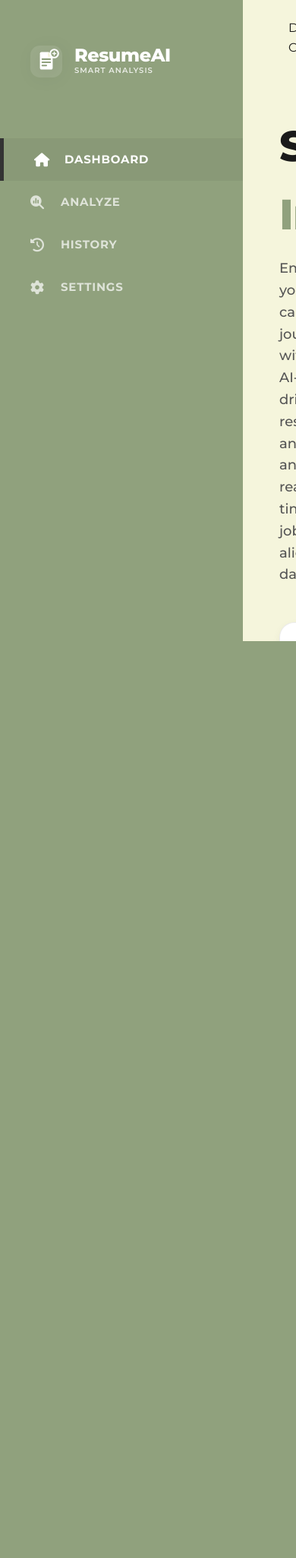
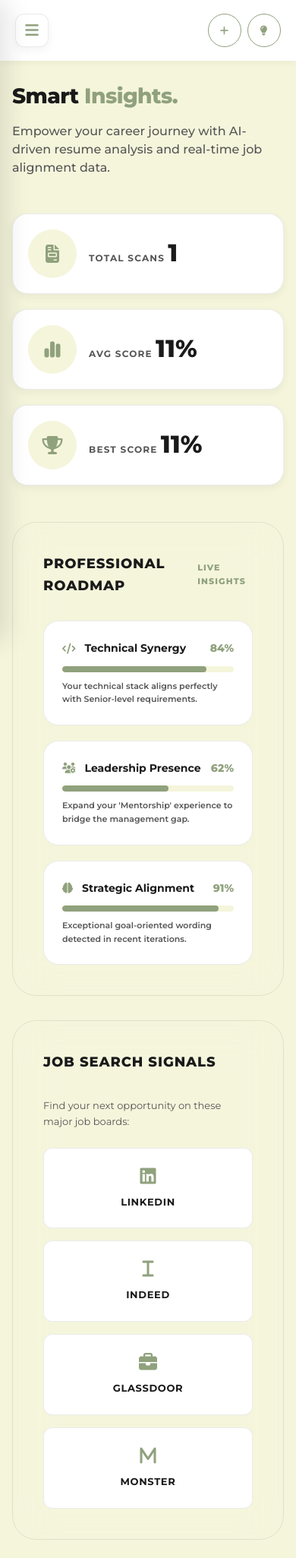
Before and after one commit to Subikshan666/ResumeFlexx, a Flask app: page /dashboard in a window 390 px wide. Shown: the whole page at 76% size. Before the commit the page ends 844 px from the top, so only its background shows below. Run offline with Flask 3, Linux system fonts and the light colour scheme; data comes from the database, SQL or seed files in the repository; some libraries are stand-ins or nearby versions.

Commit message:
updated changes

```diff
--- a/static/css/style.css
+++ b/static/css/style.css
@@ -1153,3 +1153,264 @@ body::after {
     background: var(--primary-color);
     color: #fff;
 }
+
+/* --- RESPONSIVE DESIGN --- */
+
+/* Sidebar Toggle for Mobile */
+.menu-toggle {
+    display: none;
+    background: var(--white);
+    border: 1px solid var(--border-color);
+    color: var(--primary-color);
+    width: 44px;
+    height: 44px;
+    border-radius: 12px;
+    align-items: center;
+    justify-content: center;
+    cursor: pointer;
+    font-size: 20px;
+    box-shadow: var(--shadow-soft);
+    transition: var(--transition-normal);
+}
+
+.sidebar-overlay {
+    position: fixed;
+    top: 0;
+    left: 0;
+    width: 100%;
+    height: 100%;
+    background: rgba(0, 0, 0, 0.4);
+    backdrop-filter: blur(4px);
+    z-index: 45;
+    opacity: 0;
+    visibility: hidden;
+    transition: var(--transition-normal);
+}
+
+.sidebar-overlay.active {
+    opacity: 1;
+    visibility: visible;
+}
+
+/* Laptop Responsiveness (Small Desktop / Tablets in Landscape) */
+@media screen and (max-width: 1280px) {
+    .sidebar {
+        width: 260px;
+    }
+
+    .sidebar-header {
+        padding: 40px 20px;
+    }
+
+    .nav-item {
+        padding: 14px 20px;
+        font-size: 14px;
+    }
+
+    .top-header {
+        padding: 0 30px;
+    }
+
+    .content-wrapper {
+        padding: 30px;
+    }
+
+    .welcome-section h1 {
+        font-size: 42px;
+    }
+
+    .stats-grid {
+        gap: 20px;
+    }
+
+    .stat-card {
+        padding: 20px;
+        gap: 16px;
+    }
+}
+
+/* Tablet Responsiveness */
+@media screen and (max-width: 1024px) {
+
+    .dashboard-sections,
+    .details-grid {
+        grid-template-columns: 1fr;
+    }
+
+    .form-grid {
+        gap: 30px;
+    }
+
+    .analyze-card {
+        padding: 30px;
+    }
+}
+
+/* Mobile Responsiveness */
+@media screen and (max-width: 768px) {
+    body {
+        overflow-y: auto;
+    }
+
+    .app-container {
+        flex-direction: column;
+        height: auto;
+        min-height: 100vh;
+    }
+
+    .menu-toggle {
+        display: flex;
+    }
+
+    .sidebar {
+        position: fixed;
+        left: 0;
+        top: 0;
+        bottom: 0;
+        width: 280px;
+        transform: translateX(-100%);
+        transition: transform 0.4s cubic-bezier(0.165, 0.84, 0.44, 1);
+        box-shadow: 10px 0 30px rgba(0, 0, 0, 0.1);
+        z-index: 50;
+    }
+
+    .sidebar.active {
+        transform: translateX(0);
+    }
+
+    .main-content {
+        height: auto;
+        overflow: visible;
+    }
+
+    .top-header {
+        height: 80px;
+        padding: 0 20px;
+        background: var(--white);
+        position: sticky;
+        top: 0;
+        z-index: 40;
+        box-shadow: 0 2px 10px rgba(0, 0, 0, 0.05);
+    }
+
+    .header-actions {
+        gap: 8px;
+    }
+
+    .create-resume-btn span,
+    .job-offers-btn span {
+        display: none;
+    }
+
+    .create-resume-btn,
+    .job-offers-btn {
+        padding: 10px;
+        width: 44px;
+        height: 44px;
+        justify-content: center;
+    }
+
+    .header-breadcrumb {
+        display: none;
+        /* Hide breadcrumbs on mobile to save space */
+    }
+
+    .content-wrapper {
+        padding: 24px 16px;
+    }
+
+    .welcome-section h1 {
+        font-size: 32px;
+    }
+
+    .welcome-section p {
+        font-size: 16px;
+        line-height: 1.5;
+    }
+
+    .stats-grid,
+    .metrics-row,
+    .settings-grid,
+    .history-item {
+        grid-template-columns: 1fr !important;
+    }
+
+    .form-grid {
+        grid-template-columns: 1fr;
+    }
+
+    .upload-area {
+        height: 240px;
+    }
+
+    .textarea-container {
+        height: 280px;
+    }
+
+    .history-item {
+        gap: 16px;
+        padding: 20px;
+    }
+
+    .history-item>div {
+        width: 100%;
+    }
+
+    .item-actions {
+        justify-content: flex-start !important;
+        margin-top: 10px;
+    }
+
+    .hubs-grid {
+        grid-template-columns: 1fr;
+    }
+
+    .result-header {
+        flex-direction: column;
+        gap: 20px;
+    }
+
+    .header-actions-group {
+        width: 100%;
+        flex-direction: column;
+    }
+
+    .action-btn {
+        width: 100%;
+        justify-content: center;
+    }
+
+    .stats-mini-grid {
+        grid-template-columns: 1fr;
+    }
+
+    .job-offers-dropdown {
+        width: calc(100vw - 40px);
+        right: -10px;
+        position: fixed;
+        top: 80px;
+    }
+
+    .details-section {
+        padding: 24px;
+    }
+
+    .section-title h3 {
+        font-size: 16px;
+    }
+}
+
+/* Extra Small Devices */
+@media screen and (max-width: 480px) {
+    .welcome-section h1 {
+        font-size: 28px;
+    }
+
+    .logo-main {
+        font-size: 20px;
+    }
+
+    .sidebar-header {
+        padding: 30px 20px;
+    }
+}
--- a/templates/base.html
+++ b/templates/base.html
@@ -20,6 +20,7 @@
 
 <body>
     <div class="app-container">
+        <div class="sidebar-overlay" id="sidebarOverlay"></div>
         <!-- Sidebar -->
         <aside class="sidebar">
             <div class="sidebar-header">
@@ -77,6 +78,9 @@
         <main class="main-content">
             <header class="top-header">
                 <div class="header-left">
+                    <button class="menu-toggle" id="menuToggle">
+                        <i class="fa-solid fa-bars"></i>
+                    </button>
                     <div class="header-breadcrumb">
                         {% block breadcrumb %}{% endblock %}
                     </div>
@@ -174,6 +178,21 @@
     <script>
         const btn = document.getElementById('jobOffersBtn');
         const dropdown = document.getElementById('jobOffersDropdown');
+        const menuToggle = document.getElementById('menuToggle');
+        const sidebar = document.querySelector('.sidebar');
+        const overlay = document.getElementById('sidebarOverlay');
+
+        if (menuToggle && sidebar && overlay) {
+            menuToggle.addEventListener('click', () => {
+                sidebar.classList.toggle('active');
+                overlay.classList.toggle('active');
+            });
+
+            overlay.addEventListener('click', () => {
+                sidebar.classList.remove('active');
+                overlay.classList.remove('active');
+            });
+        }
 
         if (btn && dropdown) {
             btn.addEventListener('click', (e) => {
```
